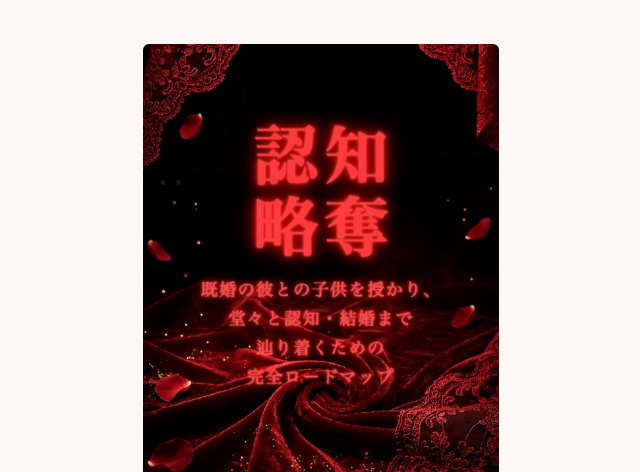
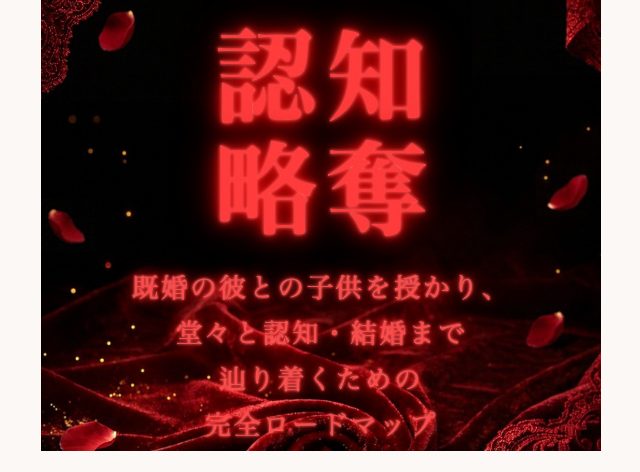
Before and after one commit to idleinc-lab/funnel-pages, a plain HTML site: page kei-ninchi-roadmap.html in a window 1280 px wide. Shown: the top 472 px of the page, without its empty margins (319-959 px from the left). Drawn offline with Linux system fonts and the light colour scheme.

Commit message:
Roadmap cover as full-width header crop
Co-Authored-By: Claude Sonnet 5.5 <noreply@anthropic.com>

```diff
--- a/assets/style.css
+++ b/assets/style.css
@@ -52,4 +52,4 @@ p.key{font-weight:bold;color:var(--accent);font-size:calc(var(--fs)*1.0625);marg
 .note{text-align:center;font-size:calc(var(--fs)*.875);color:var(--muted);margin:36px 0 -14px}
 .foot{text-align:center;color:var(--muted);font-size:12px;margin-top:64px}
 
-.cover{display:block;width:68%;height:auto;margin:4px auto 22px;border-radius:6px}
+.cover{display:block;width:calc(100% + 36px);max-width:none;height:auto;margin:-40px -18px 24px}
--- a/kei-ninchi-roadmap.html
+++ b/kei-ninchi-roadmap.html
@@ -10,7 +10,7 @@
 <body>
 <div class="wrap">
 
-  <img class="cover" src="assets/ninchi-cover.jpg" alt="認知略奪 既婚の彼との子供を授かり、堂々と認知・結婚まで辿り着くための完全ロードマップ" width="1080" height="1350">
+  <img class="cover" src="assets/ninchi-header.jpg" alt="認知略奪 既婚の彼との子供を授かり、堂々と認知・結婚まで辿り着くための完全ロードマップ" width="1080" height="870">
 
   <h1>既婚の彼との子供を授かり、<br>堂々と認知・結婚まで<br>辿り着くための<br>完全ロードマップ</h1>
 
```
Also changed, not shown: assets/ninchi-cover.jpg (deleted), assets/ninchi-header.jpg (added).
